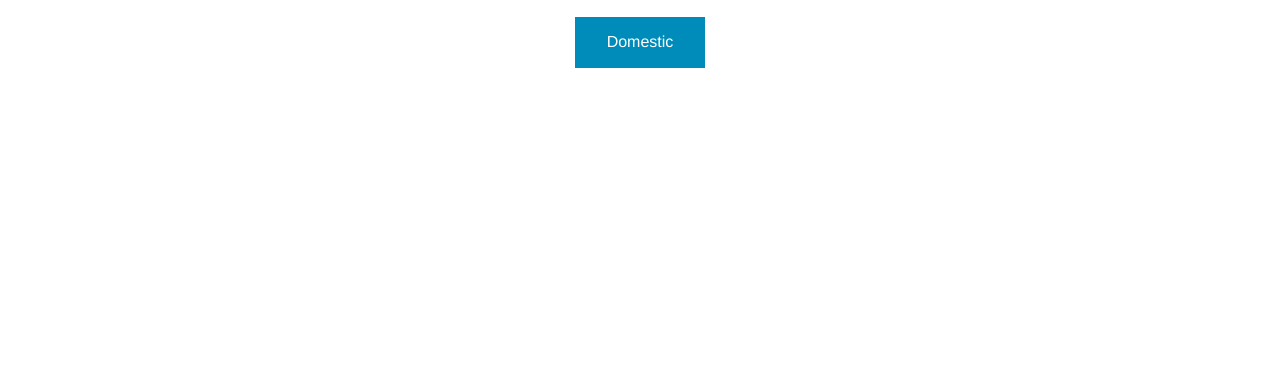
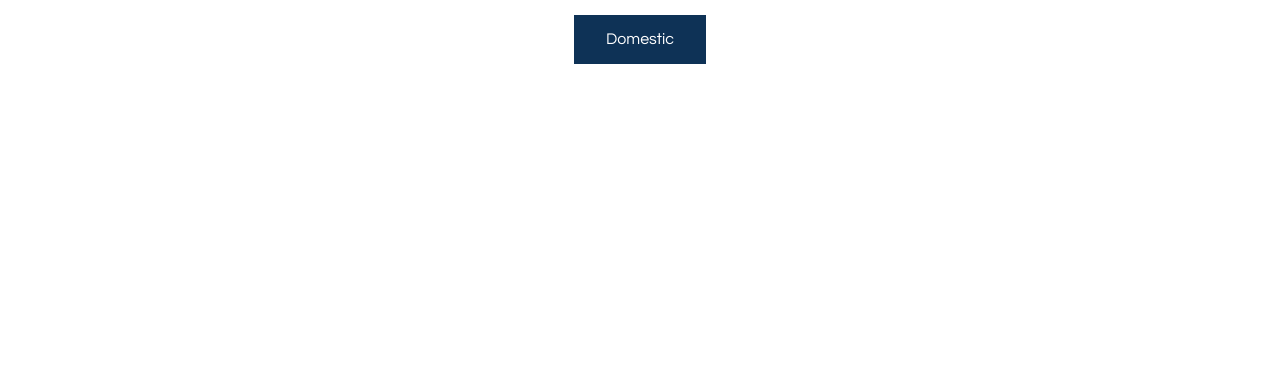
Before and after one commit to jakavery/FlySunrise, a website: page index.html in a window 1280 px wide. Shown: the part 413-800 px from the top of the page. Drawn offline with Linux system fonts and the light colour scheme.

Commit message:
Added new font files. Set up custom font stacks and primary color in settings

```diff
--- /dev/null
+++ b/fonts/air-americana/fonts.css
@@ -0,0 +1,16 @@
+/* Generated by Font Squirrel (http://www.fontsquirrel.com) on June 8, 2015 */
+
+
+
+@font-face {
+    font-family: 'air-americana';
+    src: url('/fonts/air-americana/air_americana-webfont.eot');
+    src: url('/fonts/air-americana/air_americana-webfont.eot?#iefix') format('embedded-opentype'),
+         url('/fonts/air-americana/air_americana-webfont.woff2') format('woff2'),
+         url('/fonts/air-americana/air_americana-webfont.woff') format('woff'),
+         url('/fonts/air-americana/air_americana-webfont.ttf') format('truetype'),
+         url('/fonts/air-americana/air_americana-webfont.svg#air_americanaregular') format('svg');
+    font-weight: normal;
+    font-style: normal;
+
+}
--- a/scss/_settings.scss
+++ b/scss/_settings.scss
@@ -86,8 +86,11 @@ $include-html-global-classes: $include-html-classes;
 // c. Global
 // - - - - - - - - - - - - - - - - - - - - - - - - -
 
+// Custom font stacks
+$air-americana: "air-americana", Roboto, Arial, sans-serif;
+
 // We use these to define default font stacks
-// $font-family-sans-serif: "Helvetica Neue", Helvetica, Roboto, Arial, sans-serif;
+$font-family-sans-serif: "Century Gothic", Roboto, Arial, sans-serif;
 // $font-family-serif: Georgia, Cambria, "Times New Roman", Times, serif;
 // $font-family-monospace: Consolas, "Liberation Mono", Courier, monospace;
 
@@ -116,7 +119,7 @@ $include-html-global-classes: $include-html-classes;
 // $black       : #000000;
 
 // We use these as default colors throughout
-// $primary-color: #008CBA;
+$primary-color: #0E3256;
 // $secondary-color: #e7e7e7;
 // $alert-color: #f04124;
 // $success-color: #43AC6A;
--- a/scss/app.scss
+++ b/scss/app.scss
@@ -1,5 +1,7 @@
+@import "/fonts/air-americana/fonts.css";
 @import "settings";
 @import "foundation";
+@import "custom";
 
 // Or selectively include components
 // @import
```
Also changed, not shown: css/app.css, fonts/air-americana/air_americana-webfont.svg (added), fonts/air-americana/air_americana-webfont.ttf (added), fonts/air-americana/air_americana-webfont.woff (added), fonts/air-americana/air_americana-webfont.woff2 (added), scss/_custom.scss (added), 2 other files.
